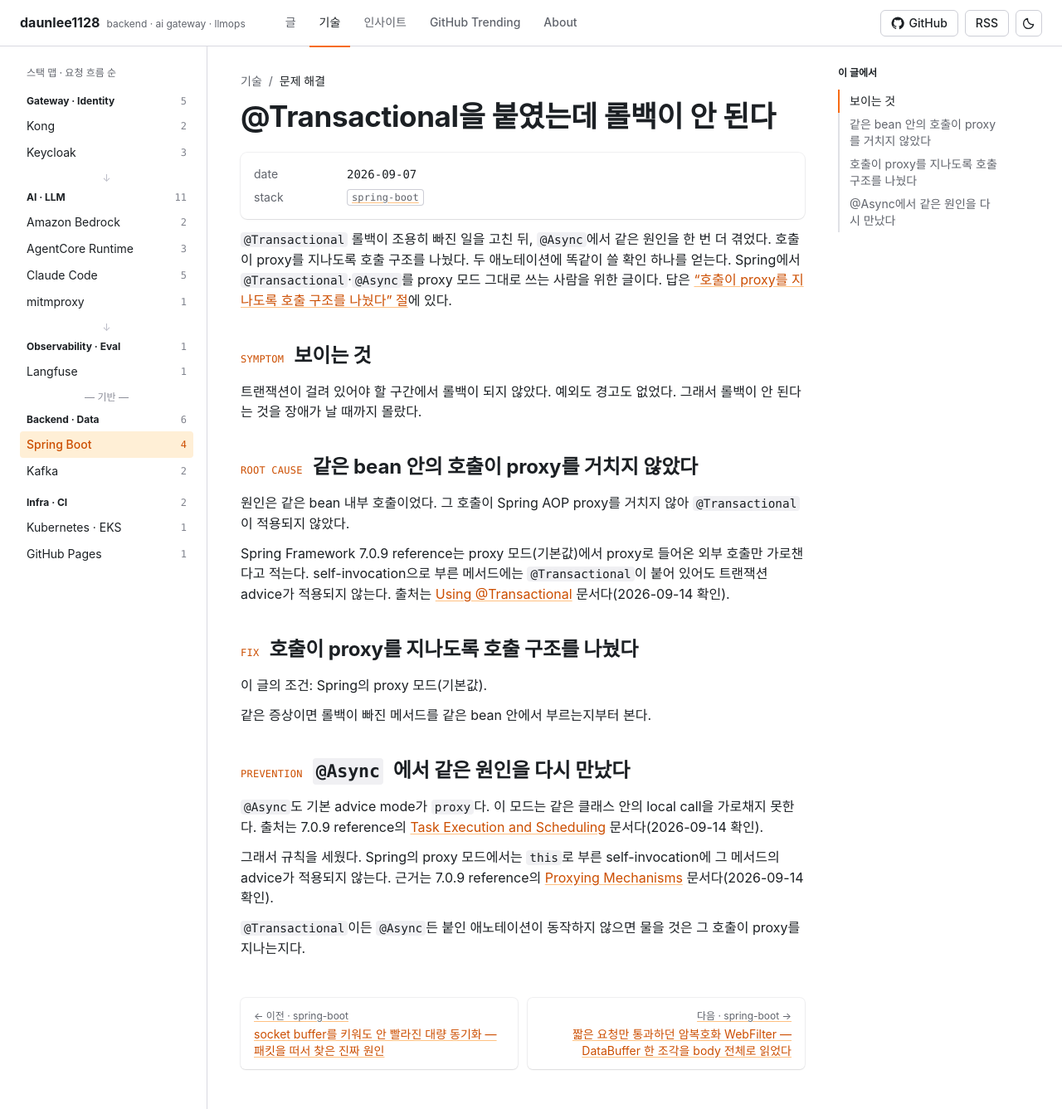
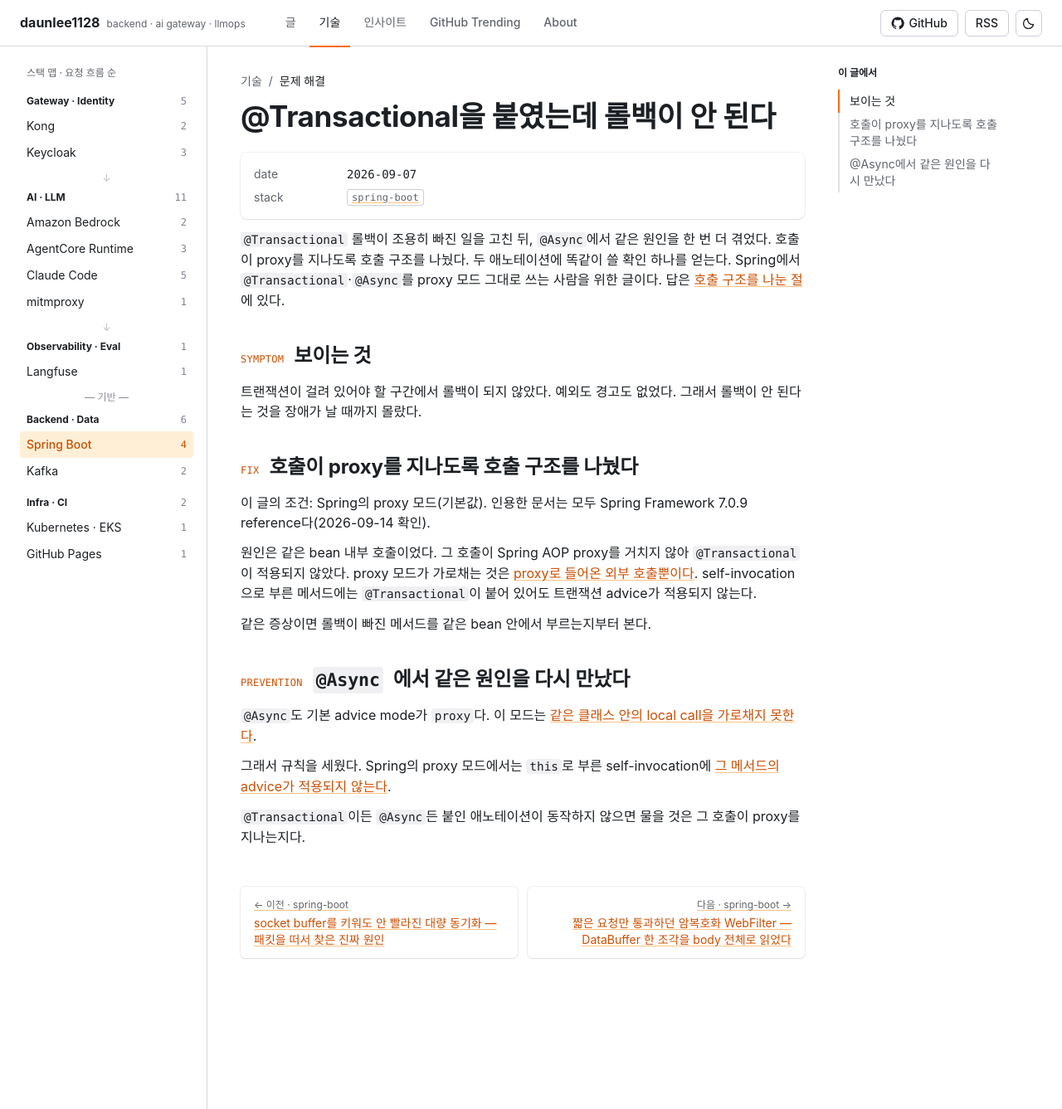
Before and after one commit to daunlee1128/daunlee1128.github.io, a Jekyll site: the page built from _tech/transactional-self-invocation-proxy.md, in a window 1280 px wide and 1337 px high. Shown: the whole window at 83% size. Built offline with Jekyll 4.4.1, drawn with Linux system fonts in a browser that asks for light colours.

Commit message:
docs: @Transactional self-invocation 롤백 누락 글 다듬기
Co-Authored-By: Claude Opus 5 (1M context) <noreply@anthropic.com>

```diff
--- a/_tech/transactional-self-invocation-proxy.md
+++ b/_tech/transactional-self-invocation-proxy.md
@@ -11,7 +11,7 @@ summary: 같은 bean 안에서 부른 메서드라 @Transactional 롤백이 예
 호출이 proxy를 지나도록 호출 구조를 나눴다.
 두 애노테이션에 똑같이 쓸 확인 하나를 얻는다.
 Spring에서 `@Transactional`·`@Async`를 proxy 모드 그대로 쓰는 사람을 위한 글이다.
-답은 [“호출이 proxy를 지나도록 호출 구조를 나눴다” 절](#fix)에 있다.
+답은 [호출 구조를 나눈 절](#fix)에 있다.
 
 {: #symptom data-k="SYMPTOM"}
 ## 보이는 것
@@ -19,30 +19,24 @@ Spring에서 `@Transactional`·`@Async`를 proxy 모드 그대로 쓰는 사람
 트랜잭션이 걸려 있어야 할 구간에서 롤백이 되지 않았다. 예외도 경고도 없었다.
 그래서 롤백이 안 된다는 것을 장애가 날 때까지 몰랐다.
 
-{: #root-cause data-k="ROOT CAUSE"}
-## 같은 bean 안의 호출이 proxy를 거치지 않았다
-
-원인은 같은 bean 내부 호출이었다. 그 호출이 Spring AOP proxy를 거치지 않아 `@Transactional`이 적용되지 않았다.
-
-Spring Framework 7.0.9 reference는 proxy 모드(기본값)에서 proxy로 들어온 외부 호출만 가로챈다고 적는다.
-self-invocation으로 부른 메서드에는 `@Transactional`이 붙어 있어도 트랜잭션 advice가 적용되지 않는다.
-출처는 [Using @Transactional][tx] 문서다(2026-09-14 확인).
-
 {: #fix data-k="FIX"}
 ## 호출이 proxy를 지나도록 호출 구조를 나눴다
 
 이 글의 조건: Spring의 proxy 모드(기본값).
+인용한 문서는 모두 Spring Framework 7.0.9 reference다(2026-09-14 확인).
+
+원인은 같은 bean 내부 호출이었다. 그 호출이 Spring AOP proxy를 거치지 않아 `@Transactional`이 적용되지 않았다.
+proxy 모드가 가로채는 것은 [proxy로 들어온 외부 호출뿐이다][tx].
+self-invocation으로 부른 메서드에는 `@Transactional`이 붙어 있어도 트랜잭션 advice가 적용되지 않는다.
 
 같은 증상이면 롤백이 빠진 메서드를 같은 bean 안에서 부르는지부터 본다.
 
 {: #prevention data-k="PREVENTION"}
 ## `@Async`에서 같은 원인을 다시 만났다
 
-`@Async`도 기본 advice mode가 `proxy`다. 이 모드는 같은 클래스 안의 local call을 가로채지 못한다.
-출처는 7.0.9 reference의 [Task Execution and Scheduling][async] 문서다(2026-09-14 확인).
+`@Async`도 기본 advice mode가 `proxy`다. 이 모드는 [같은 클래스 안의 local call을 가로채지 못한다][async].
 
-그래서 규칙을 세웠다. Spring의 proxy 모드에서는 `this`로 부른 self-invocation에 그 메서드의 advice가 적용되지 않는다.
-근거는 7.0.9 reference의 [Proxying Mechanisms][proxying] 문서다(2026-09-14 확인).
+그래서 규칙을 세웠다. Spring의 proxy 모드에서는 `this`로 부른 self-invocation에 [그 메서드의 advice가 적용되지 않는다][proxying].
 
 `@Transactional`이든 `@Async`든 붙인 애노테이션이 동작하지 않으면 물을 것은 그 호출이 proxy를 지나는지다.
 
```
